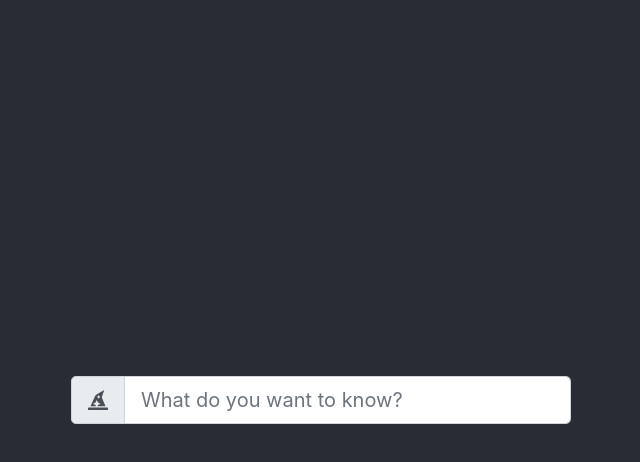
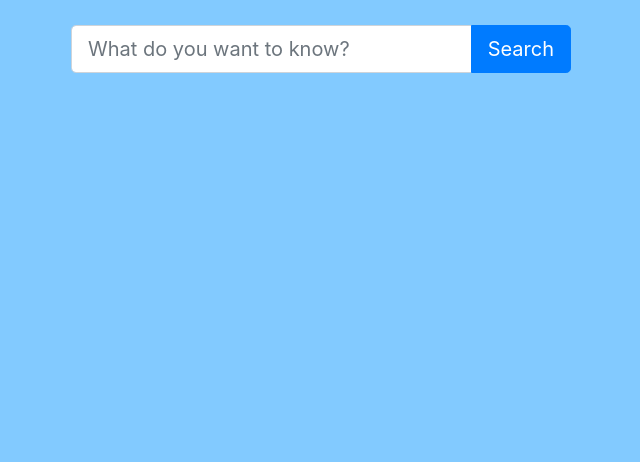
Before and after one commit to arunganesan/carlabmate, a React (Create React App) app in the folder study-designer/: page / in a window 1280 px wide. Shown: the top 462 px of the page, without its empty margins (319-959 px from the left). Built offline with nearby package versions, Linux system fonts and the light colour scheme.

Commit message:
search results and loading

```diff
--- a/study-designer/src/App.css
+++ b/study-designer/src/App.css
@@ -1,30 +1,45 @@
 .App {
   text-align: center;
+  background-color: #82CAFF;
 }
 
 .App-header {
-  background-color: #282c34;
-  min-height: 100vh;
+  height: 10vh;
   display: flex;
   flex-direction: column;
   align-items: center;
-  justify-content: center;
+  justify-content: top;
   font-size: calc(10px + 2vmin);
-  color: white;
+  color: black;
+}
+
+.App-body {
+    display: flex;
+    height: 90vh;
+    flex-direction: column;
+    align-items: center;
+    justify-content: center;
+    font-size: calc(10px + 2vmin);
+    color: black;
+    font-family: 'Courier New', Courier, monospace;
 }
 
 .App-link {
   color: #61dafb;
 }
 
-.queryInput, .queryResults {
+.queryInput {
+  margin-top: 25px;
   width: 500px;
 }
+
+/* .queryInput Button {
+  margin-left: 25px;
+} */
 
 
 .queryResults {
   margin-top: 25px;
   color: black;
-  font-family: 'Courier New', Courier, monospace;
   font-size: 1rem;
 }
--- a/study-designer/src/App.js
+++ b/study-designer/src/App.js
@@ -1,9 +1,12 @@
 import React from 'react';
-import logo from './logo.svg';
 import './App.css';
 
-import { Card, FormControl, InputGroup } from 'react-bootstrap';
-import { FaHatWizard } from 'react-icons/fa';
+import {
+  Button,
+  Card,
+  Form,
+  FormControl,
+  InputGroup } from 'react-bootstrap';
 import 'bootstrap/dist/css/bootstrap.css';
 
 class App extends React.Component {
@@ -11,8 +14,25 @@ class App extends React.Component {
   constructor(props) {
     super(props);
     this.state = {
-      query: ''
+      inprogressQuery: '',
+      submittedQuery: '',
+      loading: false,
     }
+
+    this.handleSubmit = this.handleSubmit.bind(this);
+  }
+
+  handleSubmit (event) {
+    this.setState({
+      loading: true,
+      submittedQuery: this.state.inprogressQuery
+    });
+
+
+    setTimeout(() => {
+      this.setState({loading: false});
+    }, 3000);
+    event.preventDefault();
   }
 
   render() {
@@ -20,27 +40,39 @@ class App extends React.Component {
       <div className="App">
         <header className="App-header">
           <div className="queryInput">
-            <InputGroup size="lg">
-              <InputGroup.Prepend>
-                <InputGroup.Text id="inputGroup-sizing-lg"><FaHatWizard /></InputGroup.Text>
-              </InputGroup.Prepend>
+            <Form onSubmit={this.handleSubmit}>
+              <InputGroup size="lg">
 
               <FormControl
-                value={this.state.query}
-                onChange={evt => this.setState({query: evt.target.value})}
+                value={this.state.inprogressQuery}
+                onChange={evt => this.setState({inprogressQuery: evt.target.value})}
                 aria-label="Large"
                 aria-describedby="inputGroup-sizing-sm"
                 placeholder="What do you want to know?"
                  />
 
+              <InputGroup.Append>
+                <Button type="submit">Search</Button>
+              </InputGroup.Append>
             </InputGroup>
-
-            { this.state.query !== '' &&
-            <Card className="queryResults">
-              <Card.Body>Showing search results for "{this.state.query}"</Card.Body>
-            </Card>}
+            </Form>
           </div>
         </header>
+
+
+        <div className="App-body">
+            { this.state.loading &&
+              <>
+                Creating study, please wait...
+              </>
+            }
+
+            { this.state.submittedQuery !== '' && !this.state.loading &&
+              <Card className="queryResults">
+                <Card.Body>Showing search results for "{this.state.submittedQuery}"</Card.Body>
+              </Card>
+            }
+          </div>
       </div>
     );
   }
```
